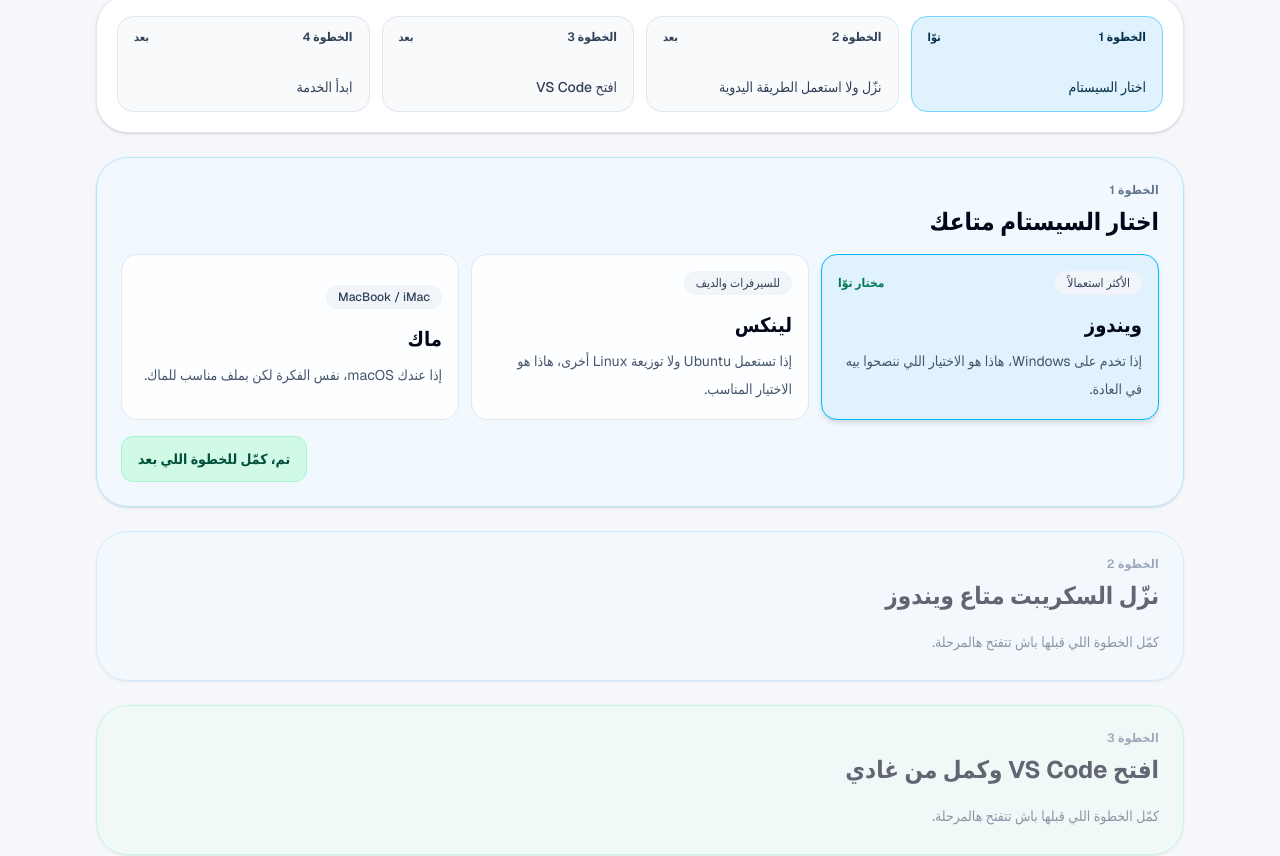
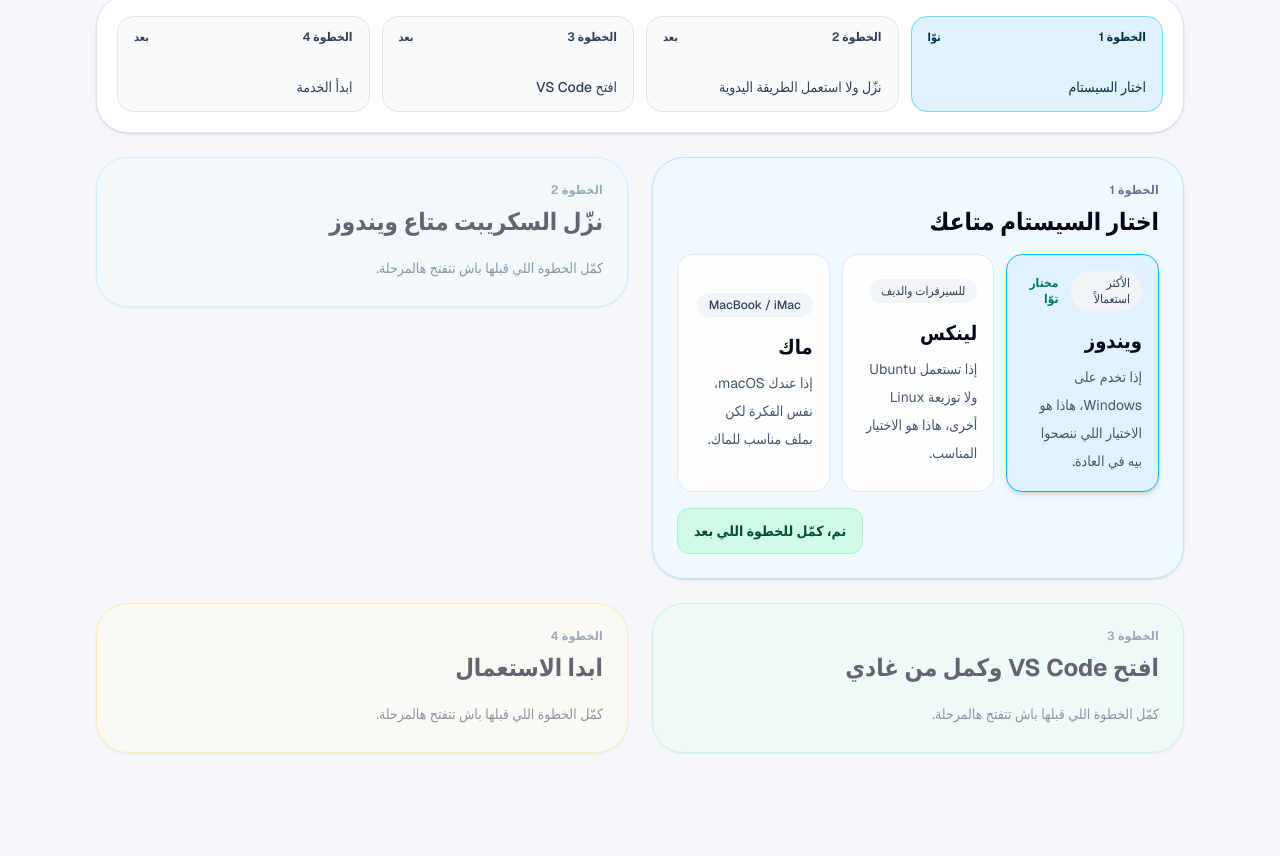
Before and after one commit to ngcodingtn-create/ai-pilot, a Next.js app: page / in a window 1280 px wide. Shown: the part 511-1367 px from the top of the page. After the commit the page ends 1296 px from the top, so only its background shows below. Built offline with nearby package versions, Linux system fonts and the light colour scheme; no server answers; the database is empty.

Commit message:
fix: make onboarding panels responsive

```diff
--- a/app/home-client.tsx
+++ b/app/home-client.tsx
@@ -120,7 +120,7 @@ export default function HomeClient({ config }: { config: HomeConfig }) {
         <StepperItem step="4" title="ابدأ الخدمة" state={getStepState(currentStep, 4)} />
       </section>
 
-      <div className="mt-6 space-y-6">
+      <div className="mt-6 grid gap-6 lg:grid-cols-2 lg:items-start">
         <StepPanel
           title="اختار السيستام متاعك"
           kicker="الخطوة 1"
@@ -387,7 +387,7 @@ function StepPanel({
   };
 
   return (
-    <section className={`rounded-[2rem] border p-5 shadow-sm sm:p-6 ${tones[tone]} ${state === "locked" ? "opacity-60" : ""}`}>
+    <section className={`h-fit rounded-[2rem] border p-5 shadow-sm sm:p-6 ${tones[tone]} ${state === "locked" ? "opacity-60" : ""}`}>
       <SectionTitle kicker={kicker} title={title} />
       {state === "active" ? (
         children
```
